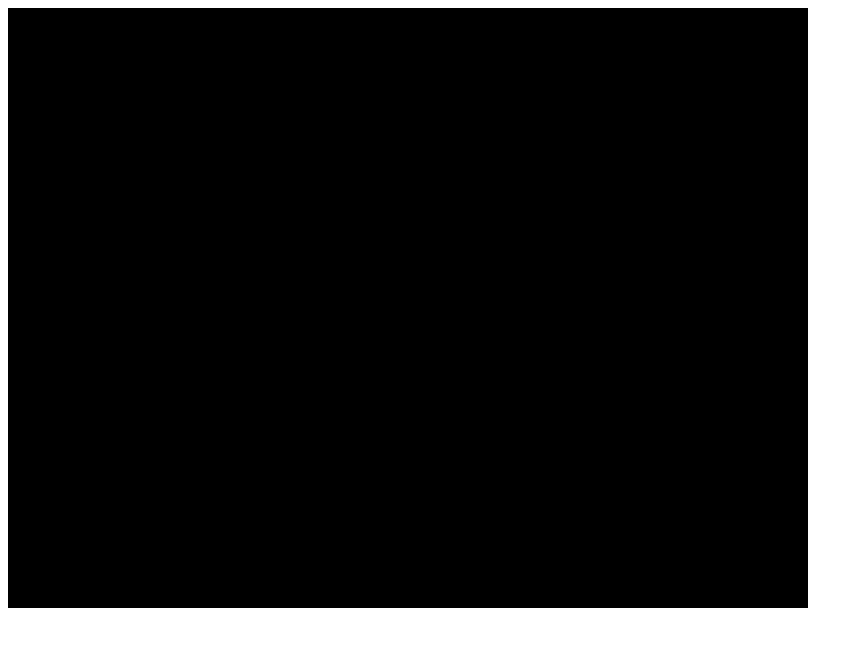
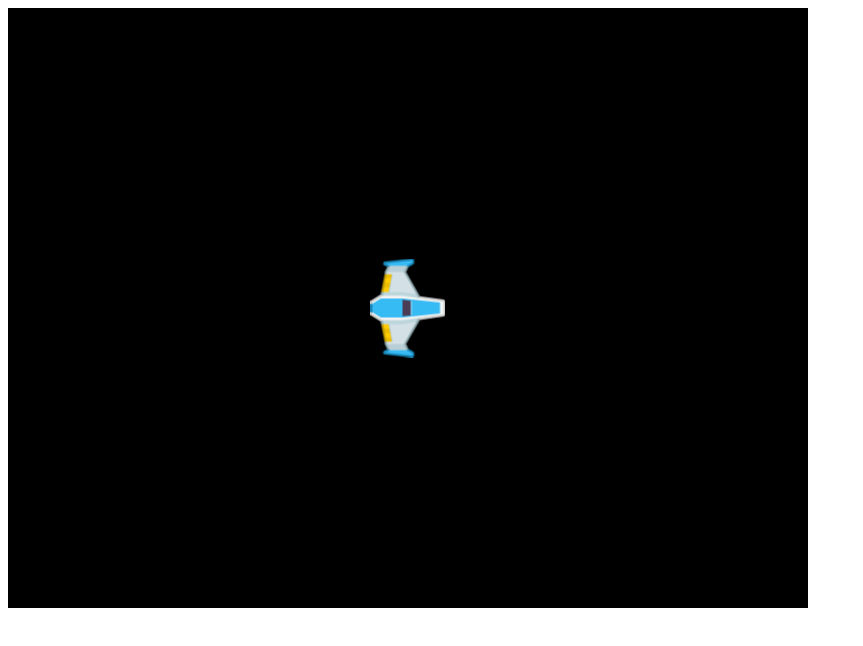
Before and after one commit to atttoth/SpaceShooter, a website: page index.html in a window 1280 px wide. Shown: the whole page, without its empty margins (0-863 px from the left). Drawn offline with Linux system fonts and the light colour scheme.

Commit message:
assets folder added, player added

```diff
--- a/index.html
+++ b/index.html
@@ -8,6 +8,7 @@
     <script src="js/pixi.min.js"></script>
     <script>
       let app;
+      let player;
 
       window.onload = function () {
         app = new PIXI.Application({
@@ -15,6 +16,13 @@
           height: 600
         });
         document.body.appendChild(app.view);
+
+        player = new PIXI.Sprite.from("assets/playerShip.png");
+        player.anchor.set(0.5);
+        player.x = app.view.width / 2;
+        player.y = app.view.height / 2;
+
+        app.stage.addChild(player);
       };
     </script>
   </head>
```
Also changed, not shown: assets/playerShip.png (added).
